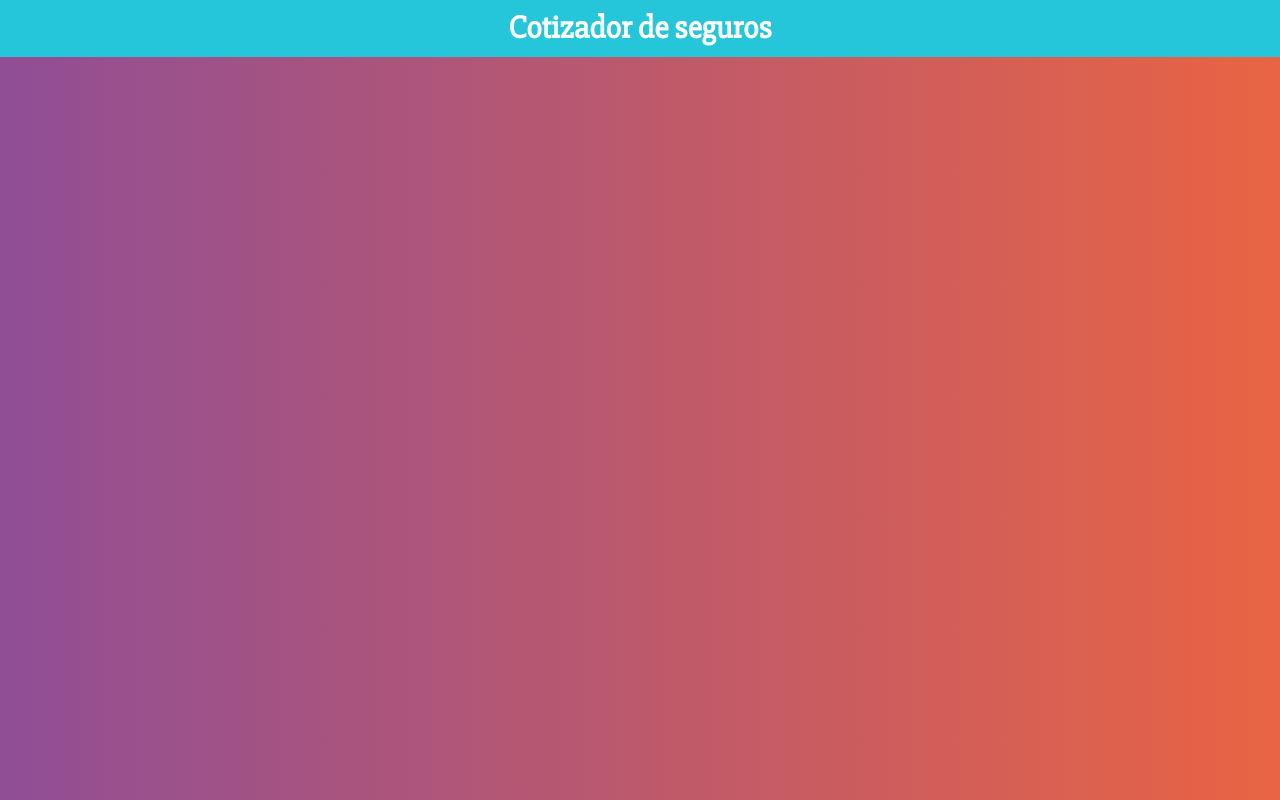
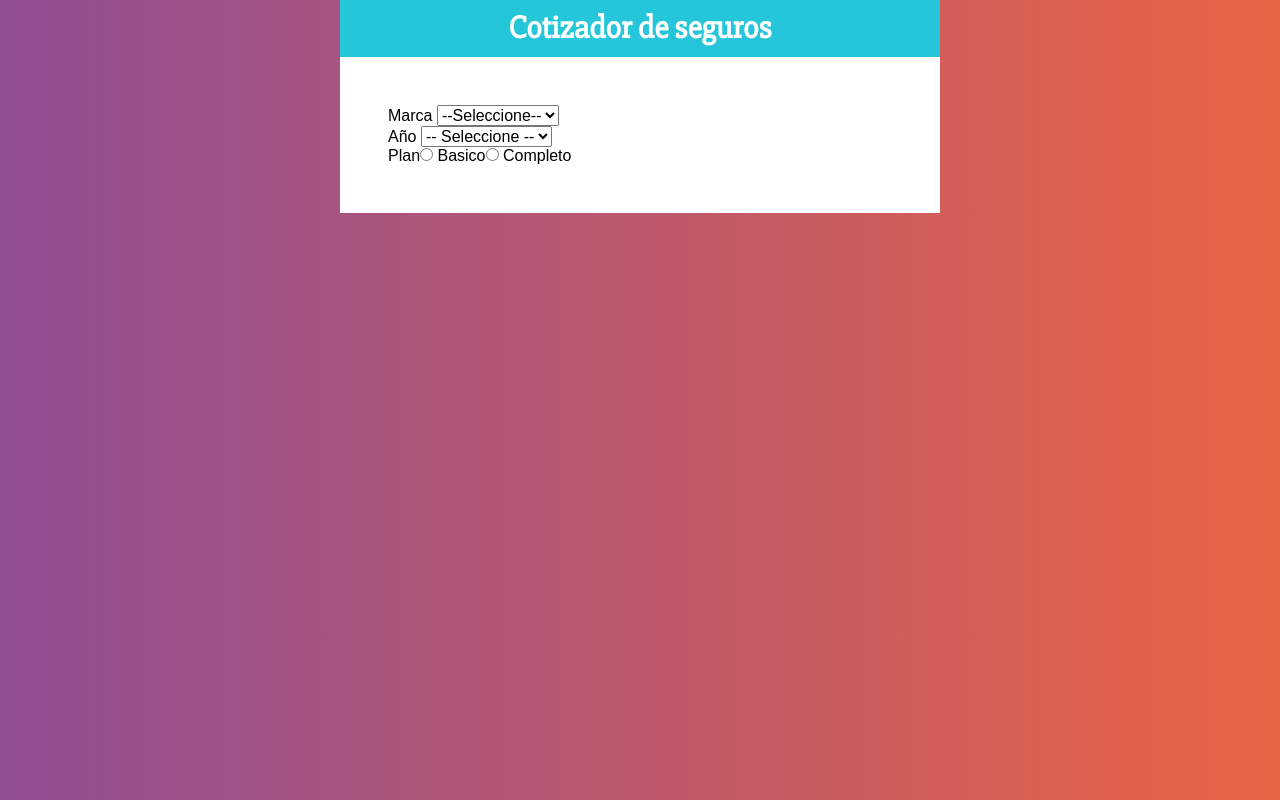
Before and after one commit to cristianaparra/Cotizador-seguro, a React (Create React App) app: page / in a window 1280 px wide. Built offline with nearby package versions, Linux system fonts and the light colour scheme.

Commit message:
agregando styled componentes y creando formulario

```diff
--- a/src/App.js
+++ b/src/App.js
@@ -1,11 +1,30 @@
 import React from 'react';
 import Header from './component/Header'
+import Formulario from './component/Formulario'
+
+import styled from '@emotion/styled';
+
+const Contenedor = styled.div`
+max-width: 600px;
+margin:0 auto;
+`;
+
+const ContenedorFormulario = styled.div`
+background-color: #FFF;
+padding: 3rem;
+`;
 
 function App() {
   return (
-    <Header
-    titulo="Cotizador de seguros"
-    />
+    <Contenedor>
+      <Header
+      titulo="Cotizador de seguros"
+      />
+      <ContenedorFormulario>
+<Formulario />
+      </ContenedorFormulario>
+
+    </Contenedor>
   );
 }
 
--- /dev/null
+++ b/src/component/Formulario.js
@@ -0,0 +1,51 @@
+import React from 'react';
+
+const Formulario = () => {
+    return (
+        <form>
+            <div>
+                <label>Marca </label>
+                <select>
+                    <option value=''>--Seleccione--</option>
+                    <option value='americano'>Americano</option>
+                    <option value='europeo'>Europeo</option>
+                    <option value='asiatico'>Asiatico</option>
+
+                </select>
+            </div>
+
+            <div>
+                <label>Año </label>
+                <select>
+                    <option value="">-- Seleccione --</option>
+                    <option value="2021">2021</option>
+                    <option value="2020">2020</option>
+                    <option value="2019">2019</option>
+                    <option value="2018">2018</option>
+                    <option value="2017">2017</option>
+                    <option value="2016">2016</option>
+                    <option value="2015">2015</option>
+                    <option value="2014">2014</option>
+                    <option value="2013">2013</option>
+                    <option value="2012">2012</option>
+                </select>
+            </div>
+            <div>
+                <label>Plan</label>
+                <input
+                    type='radio'
+                    name='plan'
+                    value='basico'
+                /> Basico
+                <input
+                    type='radio'
+                    name='plan'
+                    value='completo'
+                /> Completo
+            </div>
+        </form>
+
+    );
+}
+
+export default Formulario;
```
